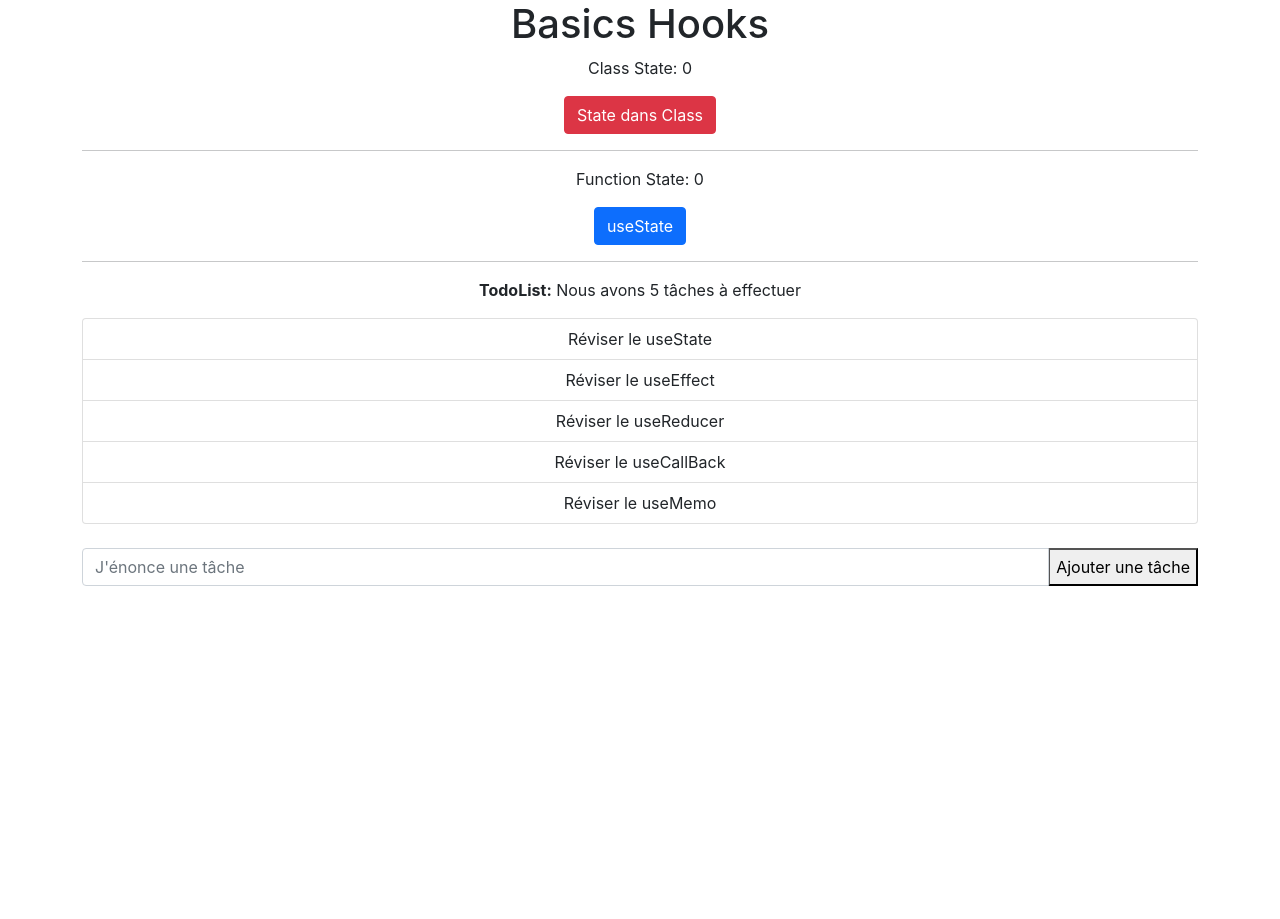
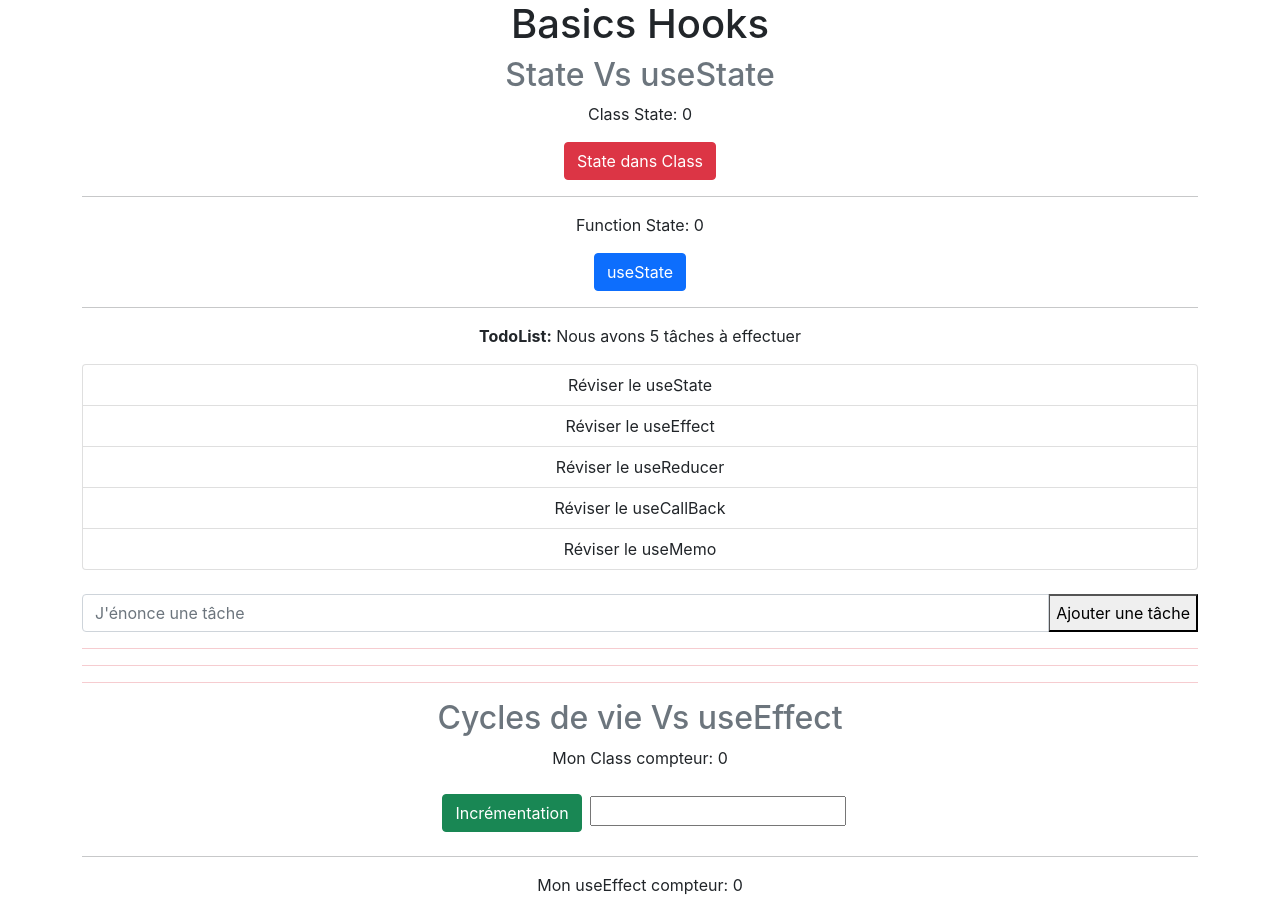
Before and after one commit to Jerrylejer/Exo-React-Basics-Hooks, a React (Create React App) app: page / in a window 1280 px wide. Shown: the top 919 px of the page. Before the commit the page ends 800 px from the top, so only its background shows below. Built offline with nearby package versions, Linux system fonts and the light colour scheme.

Commit message:
Ajout des cycles de vie vs useEffect

```diff
--- a/src/App.js
+++ b/src/App.js
@@ -1,7 +1,11 @@
 import React from 'react';
+// state & useState
 import ClassStates from './Component/State/ClassStates';
 import UseStateComp from './Component/State/UseStateComp';
 import TodoList from './Component/State/TodoList/TodoList';
+// Cycle de vie du composant & useEffect
+import CycleVieComp from './Component/useEffect/CycleVieComp';
+import UseEffectComp from './Component/useEffect/UseEffectComp';
 
 function App() {
 
@@ -13,6 +17,12 @@ function App() {
       <UseStateComp />
       <hr />
       <TodoList />
+      <hr className="text-danger"/>
+      <hr className="text-danger"/>
+      <hr className="text-danger"/>
+      <CycleVieComp />
+      <hr />
+      <UseEffectComp />
     </div>
 
   );
--- a/src/Component/State/ClassStates.js
+++ b/src/Component/State/ClassStates.js
@@ -28,6 +28,7 @@ class ClassStates extends Component {
 
         return (
             <div>
+                <h2 className="text-secondary">State Vs useState</h2>
                 <p>Class State: {this.state.counter}</p>
                 <button className="btn btn-danger" onClick={this.handleClick}>State dans Class</button>
 
--- a/src/Component/State/TodoList/TodoList.js
+++ b/src/Component/State/TodoList/TodoList.js
@@ -3,6 +3,7 @@ import { v4 as uuidv4 } from 'uuid';
 import AddTask from './AddTask';
 
 const TodoList = () => {
+
     const [task, setTask] = useState([
         { id: 1, task: 'Réviser le useState' },
         { id: 2, task: 'Réviser le useEffect' },
--- /dev/null
+++ b/src/Component/useEffect/CycleVieComp.js
@@ -0,0 +1,48 @@
+import React, { Component } from 'react';
+
+class CycleVieComp extends Component {
+
+    constructor (props) {
+        super(props)
+
+        this.state = {
+            count: 0,
+            name:''
+        }
+    }
+
+    incrementAction = () => {
+        this.setState(prevState => {
+            return {
+                count: prevState.count +1
+            }
+        })
+    }
+
+    // Le compteur de l'onglet title s'initialise à 0 au montage du component (et il ne bougera plus)
+    componentDidMount () {
+        document.title = `Page cliquée ${this.state.count}`
+    }
+
+    // Pour incrémenter le compteur title paralèllement aux update du state count => il doit détecter l'update (sinon il ne bougera pas)
+    // ATTENTION => >Il faut utiliser soit le prevProps soit le prevState pour déclencher l'update de manière judicieuse et justifiée
+    componentDidUpdate (prevProps, prevState) {
+        if(this.state.count !== prevState.count) {
+            document.title = `Page cliquée ${this.state.count}`
+            // L'update se fait à l'incrémentation du count et non à l'input
+            console.log('Cycle de vie: Mise à jour du Title')
+        }
+    }
+
+    render () {
+        return (
+            <div>
+                <h2 className="text-secondary">Cycles de vie Vs useEffect</h2>
+                <p>Mon Class compteur: {this.state.count}</p>
+                <button className="btn btn-success m-2" onClick={this.incrementAction}>Incrémentation</button>
+                <input type="text" value={this.state.name} onChange={(e) => {this.setState({name: e.target.value})}} />
+            </div>
+        )
+    }
+}
+export default CycleVieComp;
--- /dev/null
+++ b/src/Component/useEffect/UseEffectComp.js
@@ -0,0 +1,32 @@
+import React, { useState, useEffect } from 'react';
+
+const useEffectComp = () => {
+    const [count, setCount] = useState(0);
+
+    const [name, setName] = useState("");
+
+    const incrementAction = () => {
+      setCount(count +1)
+    }
+
+    // Le montage ET l'update se font directement dans le useEffect
+    useEffect (() => {
+        console.log('useEffect: Mise à jour du Title')
+        document.title = `Page cliquée ${count}`
+        //! ce dernier paramètre [count] fait office de prevState et détermine s'il y a changement ou non
+        //! On optimise ainsi l'update à bon escient => sans [count], l'update se fait sur tous les évènements
+        //todo Pour simuler un seul et unique update (componentDidMount) => on laisse le paramètre [] vide
+    }, [count]);
+
+    return (
+        <div>
+            <p>Mon useEffect compteur: {count}</p>
+            <button className='btn btn-primary m-2' onClick={incrementAction}>
+                Incrémentation
+            </button>
+            <input type="text" value={name} onChange={e => {setName(e.target.value)}}/>
+        </div>
+    );
+};
+
+export default useEffectComp;
--- a/src/index.js
+++ b/src/index.js
@@ -1,15 +1,17 @@
 import React from 'react';
-import ReactDOM from 'react-dom';
+import ReactDOM from 'react-dom/client';
 import 'bootstrap/dist/css/bootstrap.min.css';
 import './index.css';
 import App from './App';
 import reportWebVitals from './reportWebVitals';
 
-ReactDOM.render(
+const container = document.getElementById('root');
+const root = ReactDOM.createRoot(container);
+
+root.render(
   <React.StrictMode>
     <App />
   </React.StrictMode>,
-  document.getElementById('root')
 );
 
 // If you want to start measuring performance in your app, pass a function
```
